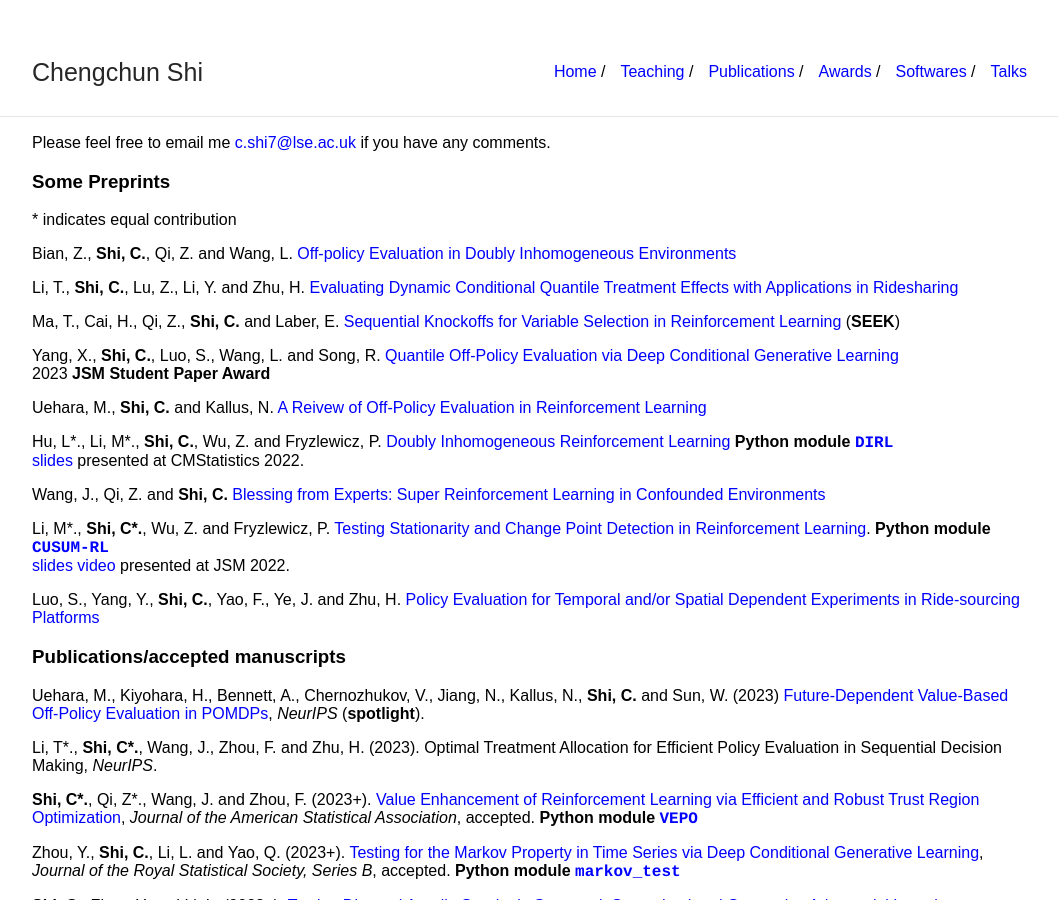
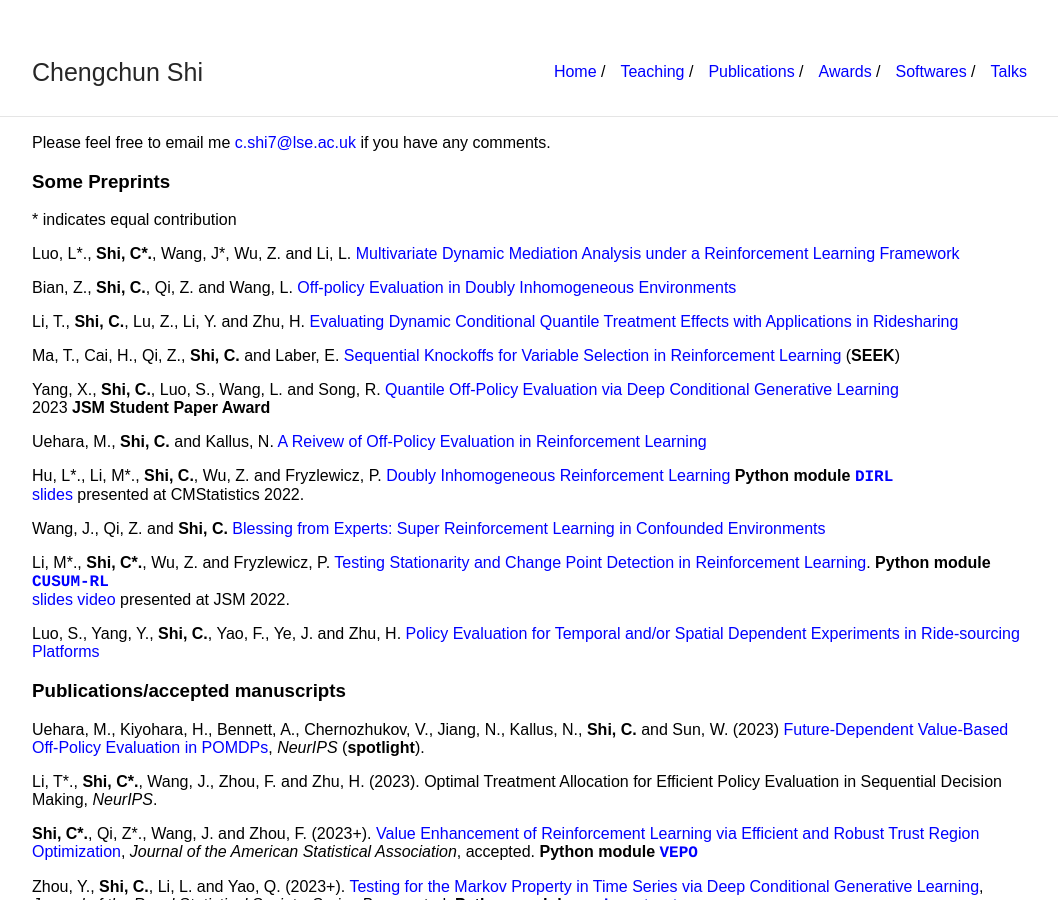
Before and after one commit to callmespring/callmespring.github.io, a Jekyll site: the page built from publication.md, in a window 1280 px wide and 900 px high. Shown: the whole window, without its empty margins (108-1166 px from the left). Built offline with Jekyll 4.4.1, drawn with Linux system fonts in a browser that asks for light colours.

Commit message:
Update publication.md

```diff
--- a/publication.md
+++ b/publication.md
@@ -10,6 +10,9 @@ Please feel free to email me <c.shi7@lse.ac.uk> if you have any comments.
 ### Some Preprints
 
 \* indicates equal contribution
+
+Luo, L\*., **Shi, C\*.**, Wang, J\*, Wu, Z. and Li, L. [Multivariate Dynamic Mediation Analysis under a Reinforcement Learning Framework
+](https://arxiv.org/pdf/2310.16203.pdf)
 
 Bian, Z., **Shi, C.**, Qi, Z. and Wang, L. [Off-policy Evaluation in Doubly
 Inhomogeneous Environments](https://arxiv.org/pdf/2306.08719.pdf)
```
